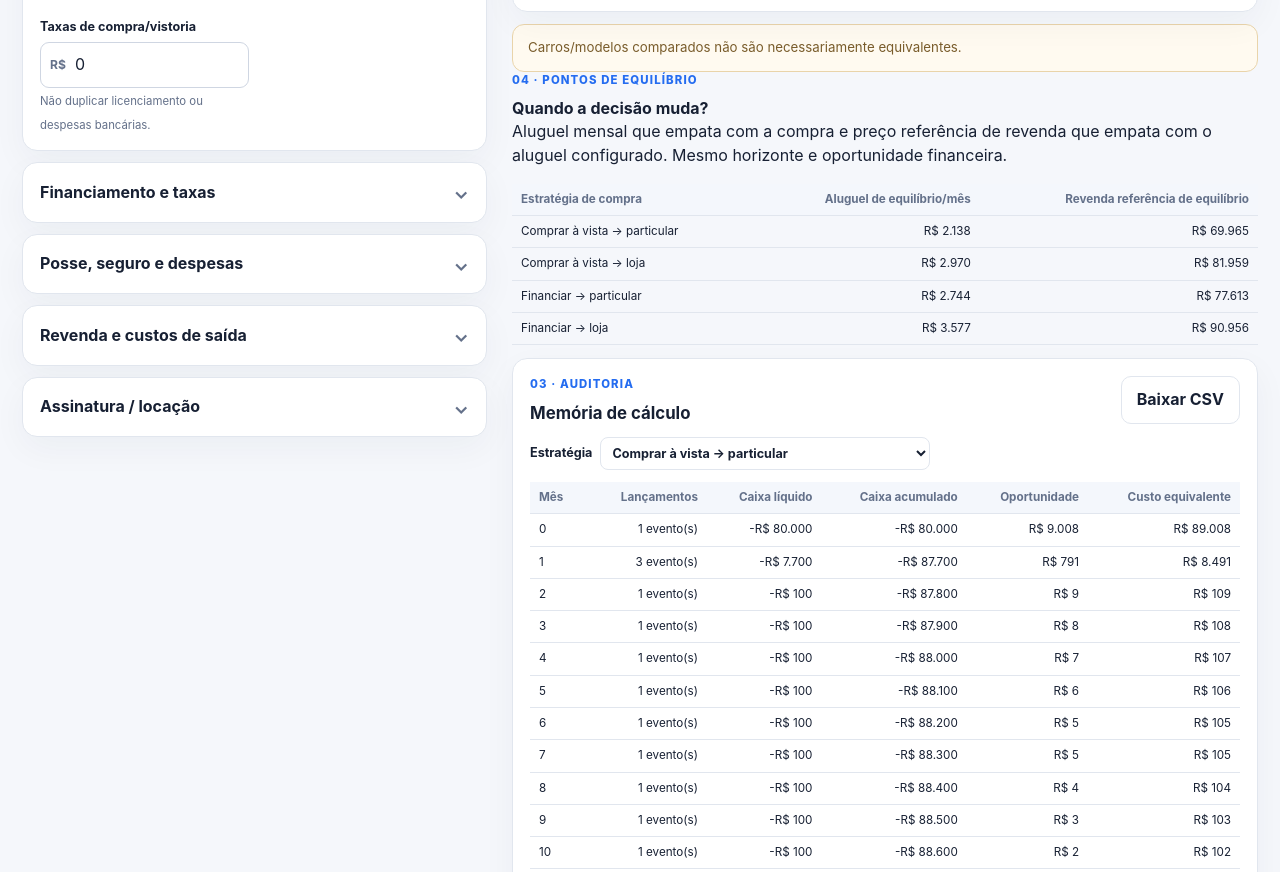
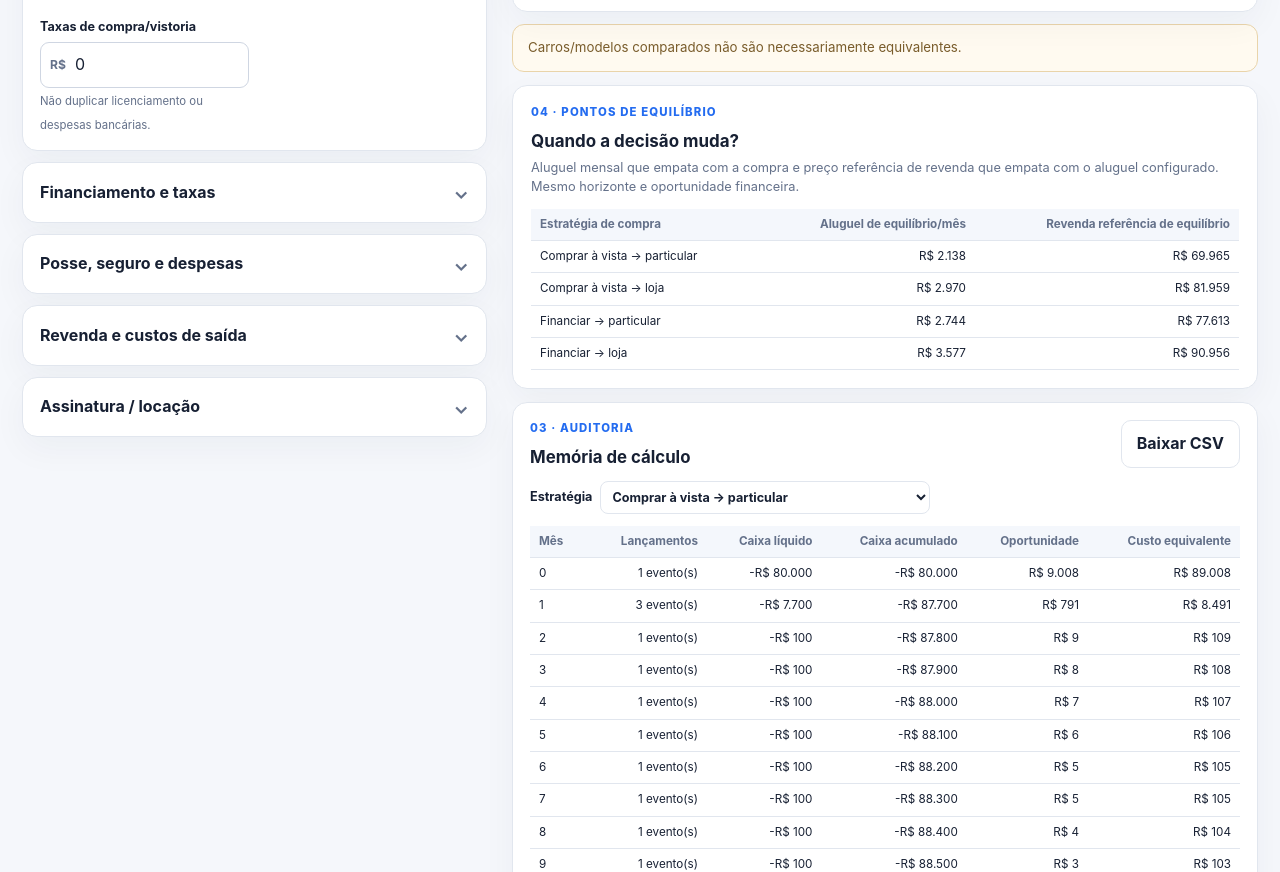
Before and after one commit to henriquecrang/custo-veiculo, a website with bundled scripts: page index.html in a window 1280 px wide. Shown: the part 1436-2308 px from the top of the page. Built offline with nearby package versions, Linux system fonts and the light colour scheme.

Commit message:
feat: render styles.css break-even comparison (#21)

```diff
--- a/styles.css
+++ b/styles.css
@@ -21,3 +21,5 @@ h1,h2,h3,p{margin-top:0}h1{font-size:clamp(2rem,4vw,2.8rem);letter-spacing:-.05e
 .header-actions{flex-wrap:wrap;gap:8px}.save-status{font-size:.73rem;color:var(--muted);margin:-11px 0 17px}@media(max-width:640px){.header-actions .button{font-size:.81rem;padding:9px 11px}}
 
 .audit-panel{background:#fff;border:1px solid var(--line);border-radius:15px;margin-top:13px;padding:17px;box-shadow:var(--shadow)}.audit-title{display:flex;justify-content:space-between;align-items:start;gap:10px;margin-bottom:11px}.audit-title h3{font-size:1.05rem}.audit-selector{display:flex;align-items:center;gap:8px;font-size:.79rem;font-weight:680;margin-bottom:12px}.audit-selector select{width:100%;max-width:330px;border:1px solid var(--line);border-radius:8px;padding:7px;color:var(--text);background:#fff}.table-scroll{overflow:auto;max-width:100%}.audit-table{border-collapse:collapse;width:100%;min-width:655px;text-align:right;font-size:.73rem}.audit-table th,.audit-table td{padding:7px 9px;border-bottom:1px solid var(--line);white-space:nowrap}.audit-table th:first-child,.audit-table td:first-child{text-align:left}.audit-table thead{background:#f4f7fc;color:var(--muted)}.audit-table tfoot{background:#f8fafc;font-weight:780}.events-expand{margin-top:12px}.events-expand>summary{cursor:pointer;font-weight:650;font-size:.8rem;color:var(--blue);padding:5px 0}.events-expand .table-scroll{margin-top:8px}.events-expand .audit-table{text-align:right}.events-expand .audit-table th:nth-child(2),.events-expand .audit-table td:nth-child(2),.events-expand .audit-table th:nth-child(3),.events-expand .audit-table td:nth-child(3){text-align:left}
+
+.equilibrium-panel{background:#fff;border:1px solid var(--line);border-radius:15px;box-shadow:var(--shadow);padding:18px;margin-top:13px}.equilibrium-panel h3{font-size:1.06rem;margin-bottom:5px}.equilibrium-panel p{font-size:.8rem;color:var(--muted);margin:0 0 12px}.equilibrium-panel .audit-table th:first-child,.equilibrium-panel .audit-table td:first-child{min-width:150px}
```
